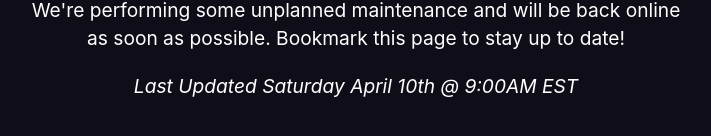
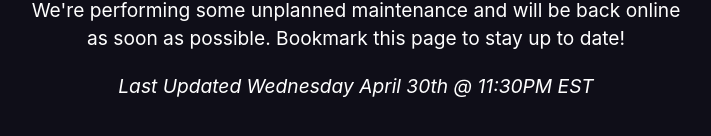
Before and after one commit to Filmio-Inc/Filmio-Inc.github.io, a plain HTML site: page maintenance.html in a window 1280 px wide. Shown: the part 188-324 px from the top of the page, without its empty margins (284-995 px from the left). Drawn offline with Linux system fonts and the light colour scheme.

Commit message:
Update maintenance.html

```diff
--- a/maintenance.html
+++ b/maintenance.html
@@ -41,7 +41,7 @@
 			<img src="beta-logo.fc7ad403.png" />
 			<h1>We are currently down for maintenance</h1>
 			<p>We're performing some unplanned maintenance and will be back online as soon as possible. Bookmark this page to stay up to date!</p>
-			<p><em>Last Updated Saturday April 10th @ 9:00AM EST</em></p>
+			<p><em>Last Updated Wednesday April 30th @ 11:30PM EST</em></p>
 		</div>
 	</body>
 </html>
```
